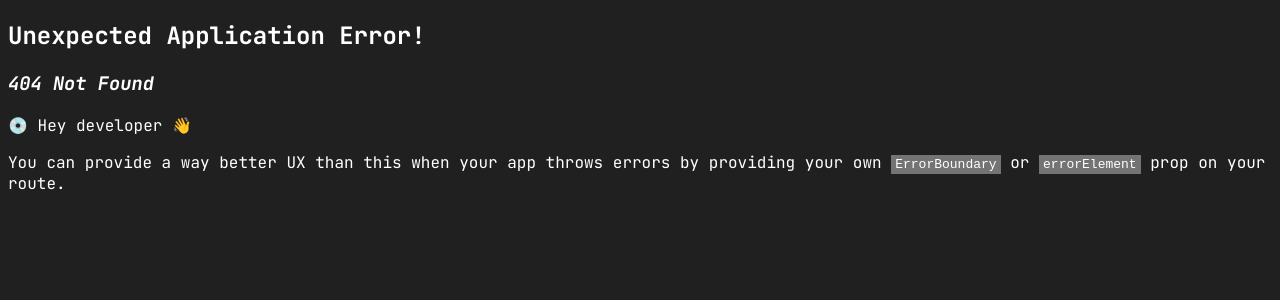
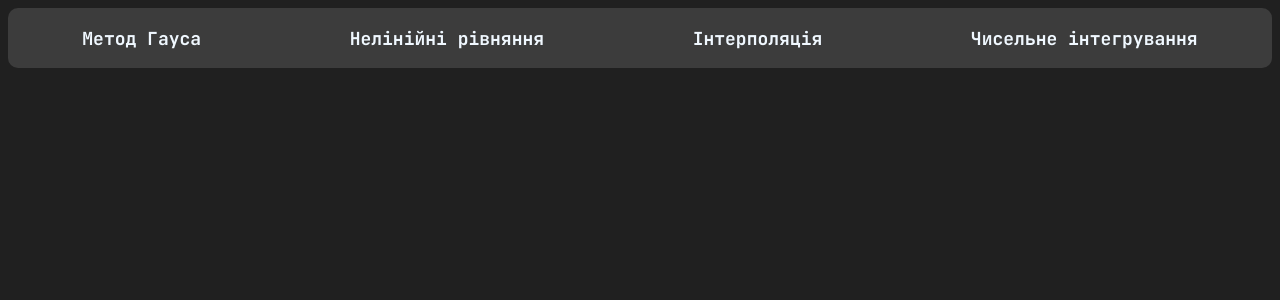
Before and after one commit to Kitukl/NumericalMethods, a React (Vite) app: page /integration in a window 1280 px wide. Before the commit this address had no page. Shown: the top 300 px of the page. Built offline with nearby package versions, Linux system fonts and the light colour scheme.

Commit message:
Added integration method

```diff
--- a/src/components/Header/Header.jsx
+++ b/src/components/Header/Header.jsx
@@ -12,8 +12,14 @@ export function Header() {
 			<button className='nav__buttons' onClick={() => navigate('/not_lineal')}>
 				Нелінійні рівняння
 			</button>
-			<button className='nav__buttons' onClick={() => navigate('/interpolation')}>
+			<button
+				className='nav__buttons'
+				onClick={() => navigate('/interpolation')}
+			>
 				Інтерполяція
+			</button>
+			<button className='nav__buttons' onClick={() => navigate('/integration')}>
+				Чисельне інтегрування
 			</button>
 		</nav>
 	)
--- /dev/null
+++ b/src/components/IntegrationMethod/IntegrationMethod.tsx
@@ -0,0 +1,4 @@
+const IntegrationMethod = () => {
+	return
+}
+export default IntegrationMethod
--- a/src/components/Interpolation/Newton.jsx
+++ b/src/components/Interpolation/Newton.jsx
@@ -96,7 +96,7 @@ const Newton = () => {
         </div>
             {result !== null && (
                 <div>
-                    <h3>Інтерпольоване значення: {result}</h3>
+                    <h3>Значення функції в x = {newX}: {result}</h3>
                 </div>
             )}
             {data.length > 0 && (
```
Also changed, not shown: src/components/App.jsx (+7 -2 lines).
